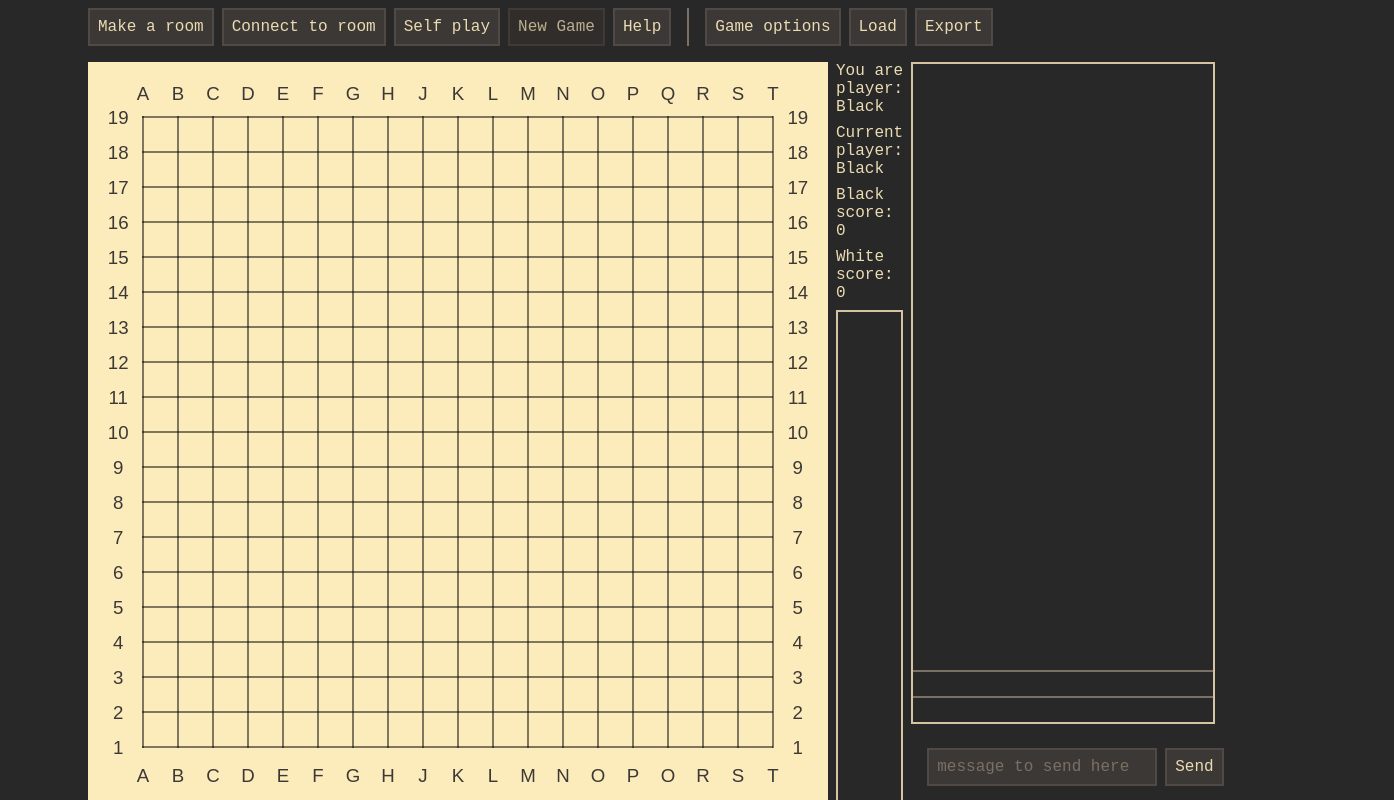
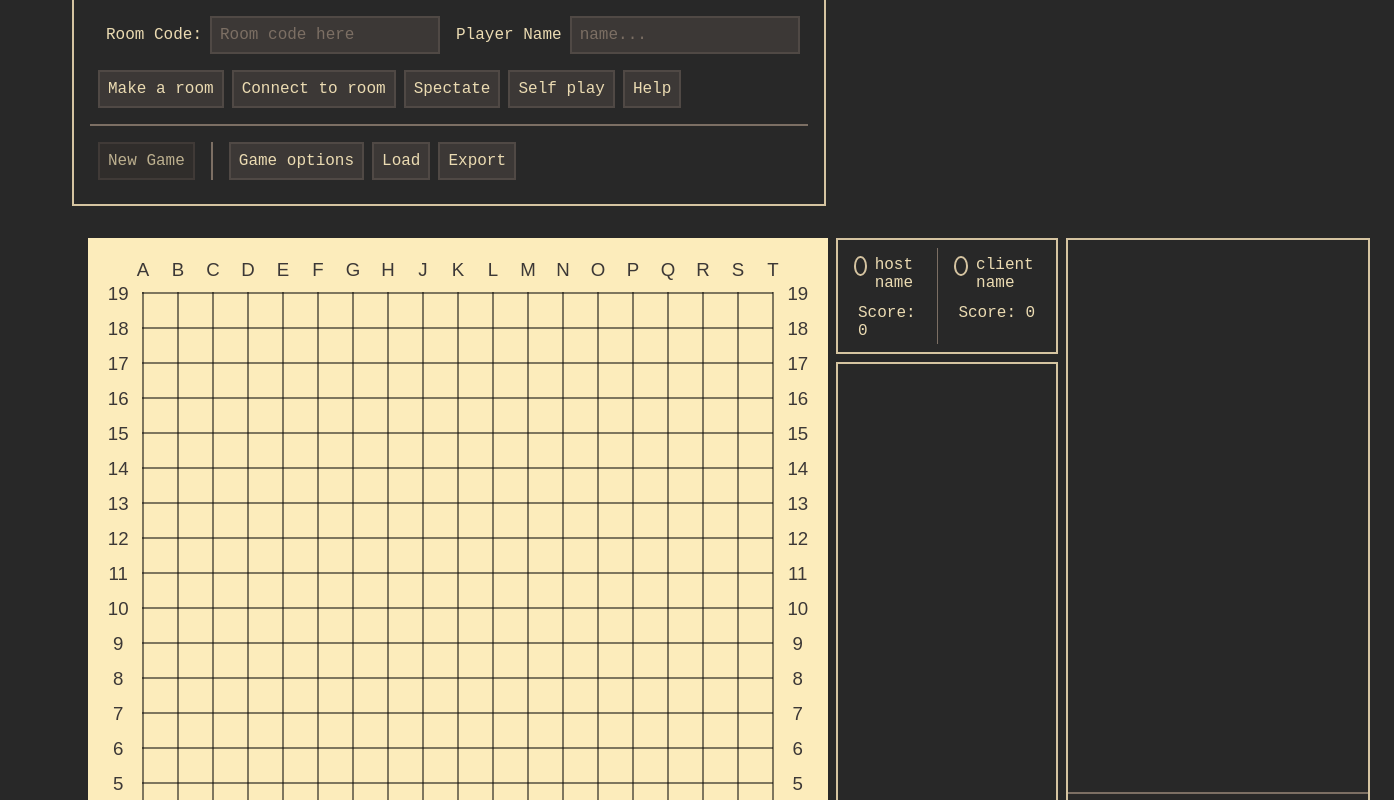
Before and after one commit to goldentoaste/webnuki, a SvelteKit app: page / in a window 1280 px wide. Shown: the part 240-1040 px from the top of the page, 1394 px wide, since content can reach past the window. Built offline with nearby package versions, Linux system fonts and the light colour scheme.

Commit message:
done, added arrows

```diff
--- a/src/lib/components/historyList/HistoryList.svelte
+++ b/src/lib/components/historyList/HistoryList.svelte
@@ -8,27 +8,24 @@
     export let currentIndex: number;
     export let allowRewind = true;
 
+    const dispatch = createEventDispatcher<{ indexChange: number }>();
 
-    const dispatch = createEventDispatcher<{ indexChange: number }  >();
-
-    let container : HTMLDivElement;
+    let container: HTMLDivElement;
+</script>
 
 
 
-</script>
-
-<div class="historyContainer" bind:this={container}>
+<div class="historyContainer" bind:this={container} >
     {#each histories as history, index}
         <HistoryItem
             {history}
             {index}
             highLight={index == currentIndex}
-
             on:click={() => {
-                if (index == currentIndex){
+                if (index == currentIndex) {
                     // @ts-ignore
                     dispatch("commit", index);
-                }else{
+                } else {
                     currentIndex = index;
                     dispatch("indexChange", currentIndex);
                 }
--- a/src/routes/+page.svelte
+++ b/src/routes/+page.svelte
@@ -21,105 +21,186 @@
         coordFStr,
         coord2Str,
     } from "$lib/boardLib";
-
-
-
     import Button from "$lib/components/Button.svelte";
     import MessageList from "$lib/components/MessageList.svelte";
     import ModalDialog from "$lib/components/ModalDialog.svelte";
-    import Dropdown from "$lib/components/dropdown.svelte";
     import HelpText from "$lib/components/helpText.svelte";
     import HistoryList from "$lib/components/historyList/HistoryList.svelte";
     import InputField from "$lib/components/inputField.svelte";
 
-
     import { onMount } from "svelte";
 
+    import {
+        MsgType,
+        type Message,
+        type ChatItem,
+        UserRole,
+        type PlayersInfo,
+    } from "$lib/peerTypes";
+    import Dropdown from "$lib/components/dropdown.svelte";
 
+    import Scoreboard from "$lib/components/scoreboard.svelte";
     //  peer connection garbage.
-    let makeCon: (
-        onOpen: any,
-        onMessage: Function,
+    let conToHost: (
         roomName: string,
-        isHost: boolean,
-    ) => (msg: string) => void;
+        onOpen: () => void,
+        onMessage: (msg: Message) => void,
+    ) => (msg: Message) => void;
+    let startAsHost: (
+        roomName: string,
+        onOpen: () => void,
+        onMessage: (msg: Message) => void,
+    ) => (msg: Message, forwardId?: string) => void;
 
     onMount(async () => {
-        const { makeConnection } = await import("$lib/connection");
+        const { connectAsClient, hostGame } = await import(
+            "$lib/peerConnection"
+        );
         // @ts-ignore
-        makeCon = makeConnection;
+        conToHost = connectAsClient;
+        startAsHost = hostGame;
     });
 
     let roomName = "";
     let isHost = false;
+    let isSpectator = false;
+    let localName = "";
+    let hostName = "host name";
+    let clientName =  "client name";
+    let hostColor = -1;
+    let clientColor = -1;
+    let localRole = UserRole.Player;
 
-    let gameStarted = false;
-    let messages: string[] = [
-        "welcome to webnuki",
-        "messages and plays will be here",
+    $: if (isHost) {
+        localRole = UserRole.Host;
+    } else if (isSpectator) {
+        localRole = UserRole.Spectator;
+    }
+
+    let connected = false;
+    let messages: ChatItem[] = [
+        {
+            content: "welcome to webnuki",
+        },
+        {
+            content: "messages and plays will be here",
+        },
+
     ];
+
+    function addChatItem(name: string, content: string) {
+        let role = UserRole.Spectator;
+        let color = -1;
+
+        if (name === clientName) {
+            role = UserRole.Player;
+            color = clientColor;
+        } else if (name === hostName) {
+            role = UserRole.Host;
+            color = hostColor;
+        }
+
+        messages = [
+            {
+                role,
+                color,
+                name,
+                content,
+            },
+            ...messages,
+        ];
+    }
+
     let currentMessage = "";
-    let sendMessage: (msg: string) => void = (msg: string) => {};
+    let sendMessage: (msg: Message) => void = (msg: Message) => {};
 
     let onOpen = () => {
-        gameStarted = true;
-        sendMessage(`hello from ${isHost ? "host" : "client"}`);
-        if (isHost) {
-            newGame();
+        connected = true;
+        if (!isHost) {
+            // not host and spec -> client player
+            sendMessage({
+                msgType: MsgType.Connect,
+                originName: localName,
+                content: isSpectator? "": "client" ,
+            });
+            addChatItem("", "connect to host");
         }
+
     };
 
-    const commands = new Set([
-        "#reset",
-        "#play",
-        "#rewind",
-        "#commit",
-        "#changeSize",
-        "#load",
-    ]);
+    let onMessage = (msg: Message) => {
+        console.log(msg);
 
-    let onMessage = (msg: string) => {
-        const blocks = msg.split(" ");
-
-        switch (blocks[0]) {
-            case "#reset":
-                const color = parseInt(blocks[1]);
+        switch (msg.msgType) {
+            case MsgType.Reset:
+                const color = parseInt(msg.content);
                 reset(color);
                 break;
-            case "#play": {
-                const [row, col] = blocks[1]
+            case MsgType.Play: {
+                const [row, col] = msg.content
                     .split(",")
                     .map((item) => parseInt(item));
                 play(row, col);
                 break;
             }
-            case "#rewind": {
-                const index = parseInt(blocks[1]);
+            case MsgType.Rewind: {
+                const index = parseInt(msg.content);
                 board.rewind(index);
                 break;
             }
-            case "#commit": {
-                const index = parseInt(blocks[1]);
+            case MsgType.Commit: {
+                const index = parseInt(msg.content);
                 board.deleteFuture(index);
                 break;
             }
-            case "#changeSize": {
-                const newSize = parseInt(blocks[1]);
+            case MsgType.ChangeSize: {
+                const newSize = parseInt(msg.content);
                 if (newSize != board.size) {
                     changeBoardSize(newSize);
                 }
                 break;
             }
-            case "#load": {
-                const input = msg.slice(6);
+            case MsgType.Load: {
+                const input = msg.content;
                 console.log(input);
 
                 loadBoard(input, false);
+                break;
+            }
+            case MsgType.Connect: {
+                // received by host only when player connects
+                if (isHost) {
+                    if (msg.content === "client") {
+                        clientName = msg.originName;
                     }
 
-            default: {
-                messages = ["opponent: " + msg, ...messages];
+                    sendMessage({
+                        msgType: MsgType.PlayerInfo,
+                        originName: localName,
+                        content: JSON.stringify({
+                            hostName,
+                            clientName
+                        })
+                    })
                 }
+                addChatItem(msg.originName, "connected");
+                break;
+            }
+
+            case MsgType.PlayerInfo: {
+                const infos: PlayersInfo = JSON.parse(msg.content);
+                hostName = infos.hostName;
+                clientName = infos.clientName;
+                break;
+            }
+
+            case MsgType.Text: {
+                addChatItem(msg.originName, msg.content);
+                break;
+            }
+
+            default:
+                alert(`MsgType not implemented: ${msg}`);
         }
     };
 
@@ -127,7 +208,21 @@
         if (roomName.length == 0) {
             return alert("Must include a room name to connect or create game!");
         }
-        sendMessage = makeCon(onOpen, onMessage, roomName, isHost);
+        if (localName.length == 0){
+            return alert("please choose a user name")
+        }
+
+        localStorage.setItem("playerName", localName);
+        if (isHost){
+            hostName = localName;
+        }
+
+
+        if (isHost) {
+            sendMessage = startAsHost(roomName, onOpen, onMessage);
+        } else {
+            sendMessage = conToHost(roomName, onOpen, onMessage);
+        }
     }
 
     // board state
@@ -138,25 +233,44 @@
     onMount(() => {
         // ninuki board state
         board = new Board(19, canvas);
+        let name = localStorage.getItem("playerName");
+        if (name == null) {
+            name = "";
+        }
+        localName = name;
     });
 
-    /*
-    Messages to handle
-    #play row,col - plays for the current player
-    #reset color - calls for reset, also set the player color to color. (always start with black player)
-    */
 
     function newGame() {
-        const myColor = Math.random() > 0.5 ? 1 : 2;
-        const opColor = opponent(myColor);
 
-        reset(myColor);
-        sendMessage(`#reset ${opColor}`);
+         hostColor =  Math.random() > 0.5 ? BLACK: WHITE;
+        // clientColor = opponent(hostColor);
+
+            reset(hostColor)
+
+
+        const msg: Message = {
+            msgType: MsgType.Reset,
+            originName: localName,
+            content: `${hostColor}`,
+        };
+        sendMessage(msg);
     }
 
     function reset(color: number) {
-        gameStarted = true;
-        board.reset(color);
+        console.log("resetting");
+
+        connected = true;
+        hostColor = color;
+        clientColor = opponent(color);
+
+        if(isHost){
+            board.reset(hostColor);
+        }
+        else{
+            board.reset(clientColor);
+        }
+
     }
     function play(row: number, col: number) {
         board.playMove(row, col);
@@ -164,33 +278,53 @@
 
     function sendTextMessage() {
         if (!currentMessage) return;
-        if (commands.has(currentMessage.split(" ")[0])) {
-            currentMessage = currentMessage.slice(1);
-        }
-        messages.unshift("you: " + currentMessage);
+        const msg: ChatItem = {
+            role: localRole,
+            content: currentMessage,
+            color: isSpectator ? -1 : board.playerColor,
+            name: localName
+        };
+        messages.unshift(msg);
         messages = messages;
-        sendMessage(currentMessage);
+
+        sendMessage({
+            content: currentMessage,
+            msgType: MsgType.Text,
+            originName: localName,
+        });
         currentMessage = "";
     }
 
     function rewind(index: number) {
         board.rewind(index);
-        sendMessage(`#rewind ${index}`);
+        sendMessage({
+            content: `${index}`,
+            msgType: MsgType.Rewind,
+            originName: localName,
+        });
     }
 
     function commit(index: number) {
         board.deleteFuture(index);
-        sendMessage(`#commit ${index}`);
+        sendMessage({
+            content: `${index}`,
+            msgType: MsgType.Commit,
+            originName: localName,
+        });
     }
 
     function changeBoardSize(newSize: number, sendMsg = false) {
+        if (!connected && !board.selfPlay) {
+            return;
+        }
         board.changeSize(newSize);
-        if (board.currentPlayer != WALL) {
-            board.currentPlayer = BLACK;
-            $currentPlayer = BLACK;
-        }
+
         if (sendMsg) {
-            sendMessage(`#changeSize ${newSize}`);
+            sendMessage({
+                content: `${newSize}`,
+                msgType: MsgType.ChangeSize,
+                originName: localName,
+            });
         }
     }
 
@@ -223,16 +357,23 @@
         }
 
         if (sendMsg) {
-            sendMessage(`#load ${input}`);
+            sendMessage({
+                content: input,
+                msgType: MsgType.Load,
+                originName: localName,
+            });
         }
     }
 
     $: {
         if ($lastPlay !== undefined && !board.selfPlay) {
-            sendMessage(`#play ${$lastPlay[0]},${$lastPlay[1]}`);
+            sendMessage({
+                content: `${$lastPlay[0]},${$lastPlay[1]}`,
+                msgType: MsgType.Play,
+                originName: localName,
+            });
         }
     }
-
 
     // modal window related ...
 
@@ -269,22 +410,43 @@
     let showHelp = false;
 </script>
 
+
+<svelte:window
+    on:keydown={(e) => {
+        if(e.key === "ArrowUp"){
+            if ($historyIndex === -1 ){return;}
+            $historyIndex -= 1;
+            rewind($historyIndex)
+        }
+        else if (e.key === "ArrowDown"){
+            if($historyIndex === $history.length - 1){return;}
+            $historyIndex += 1;
+            rewind($historyIndex)
+        }
+
+    }}
+/>
+
 <h1>WebNuki!</h1>
 <p>Duel in Ninuki on the web!</p>
-
-
-<Dropdown title="Start game">
+<Dropdown title="Start game" show>
     <div class="rowGroup">
+        <!-- <p>Room Name:</p> -->
         <InputField
             placeholder="Room code here"
             disabled={isHost}
             bind:value={roomName}
             label="Room Code:"
         />
+
+        <InputField
+            placeholder="name..."
+            disabled={connected}
+            bind:value={localName}
+            label="Player Name"
+
+        />
     </div>
-
-</Dropdown>
-
 
     <div class="rowGroup">
         <Button
@@ -292,28 +454,37 @@
                 isHost = true;
                 tryConnect();
             }}
-        disabled={gameStarted}>Make a room</Button
+            disabled={connected}>Make a room</Button
         >
         <Button
             on:click={(e) => {
                 isHost = false;
                 tryConnect();
             }}
-        disabled={gameStarted || isHost}>Connect to room</Button
+            disabled={connected || isHost}>Connect to room</Button
         >
+
+        <Button
+            on:click={() => {
+                isHost = false;
+                isSpectator = true;
+                tryConnect();
+            }}
+            disabled={connected}
+        >
+            Spectate
+        </Button>
 
         <Button
             on:click={() => {
                 board.reset(BLACK);
                 board.selfPlay = true;
-            gameStarted = true;
+                connected = true;
             }}
-        disabled={gameStarted}
+            disabled={connected}
         >
             Self play
         </Button>
-
-    <Button on:click={newGame} disabled={!gameStarted}>New Game</Button>
         <Button
             on:click={() => {
                 showHelp = true;
@@ -321,15 +492,23 @@
         >
             Help
         </Button>
+    </div>
+
+    <div class="horiDivider"></div>
+
+    <div class="rowGroup">
+        <Button on:click={newGame} disabled={!connected || isSpectator}>New Game</Button>
 
         <div class="vertDivider"></div>
         <Button
+        disabled={isSpectator}
             on:click={() => {
                 showOptions = true;
             }}>Game options</Button
         >
 
         <Button
+        disabled={isSpectator}
             on:click={() => {
                 showLoad = true;
             }}
@@ -338,6 +517,7 @@
         </Button>
 
         <Button
+        disabled={isSpectator}
             on:click={() => {
                 exportBoard();
                 showExport = true;
@@ -346,20 +526,29 @@
             Export
         </Button>
     </div>
+</Dropdown>
+
+<div class="rowGroup"></div>
 
 <div class="rowGroup" style="height:740px">
     <div id="canvasHolder">
         <canvas
             id="nukiCanvas"
             bind:this={canvas}
-            class:noclick={!gameStarted}
+            class:noclick={!connected || isSpectator}
             width="700px"
             height="700px"
         />
     </div>
-    <div class="colGroup">
+    <div class="colGroup" >
         <div id="stats">
-            {#if board}
+            <Scoreboard
+            {hostColor}
+            {clientName}
+            {hostName}
+
+            ></Scoreboard>
+            <!-- {#if board}
                 <span>You are player: {colorToName($playerColor)}</span>
                 <span>Current player: {colorToName($currentPlayer)}</span>
                 <span>Black score: {$blackScore}</span>
@@ -368,7 +557,7 @@
                 {#if $winningPlayer == BLACK || $winningPlayer == WHITE}
                     {colorToName($winningPlayer)} has won the game!
                 {/if}
-            {/if}
+            {/if} -->
         </div>
         {#if board}
             <HistoryList
@@ -444,7 +633,7 @@
 </ModalDialog>
 
 <ModalDialog title="Help" cancel={false} bind:visible={showHelp}>
-    <HelpText/>
+    <HelpText />
 </ModalDialog>
 
 <style>
@@ -496,6 +685,15 @@
         margin: 0 0.5rem;
     }
 
+    .horiDivider{
+        height: 2px;
+        width: auto;
+
+        background-color: var(--bg3);
+
+        margin: 0.25rem 0.5rem ;
+    }
+
     textarea {
         resize: none;
 
@@ -515,4 +713,6 @@
     textarea::placeholder {
         color: var(--fg1);
     }
+
+
 </style>
```
Also changed, not shown: src/routes/test2/+page.svelte (+17 -0 lines). Lines whose indentation alone changed are shown as unchanged.
